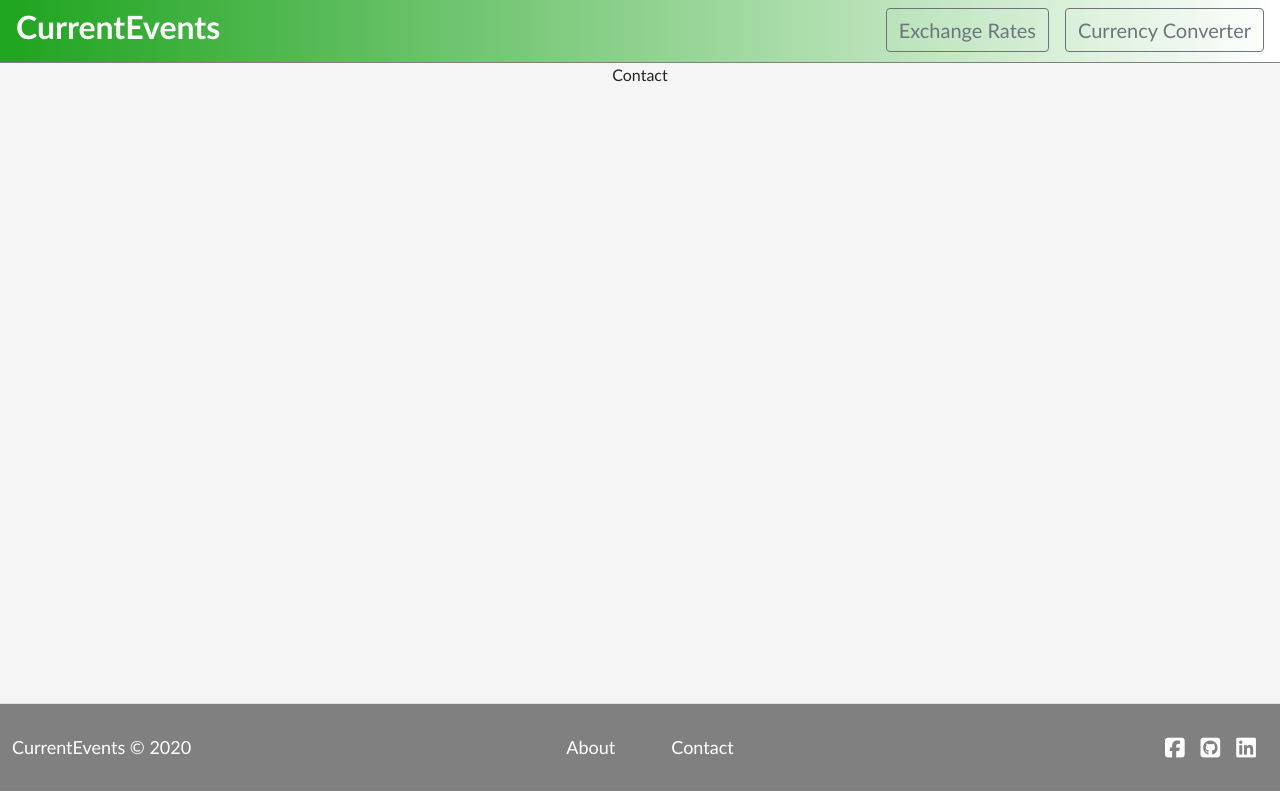
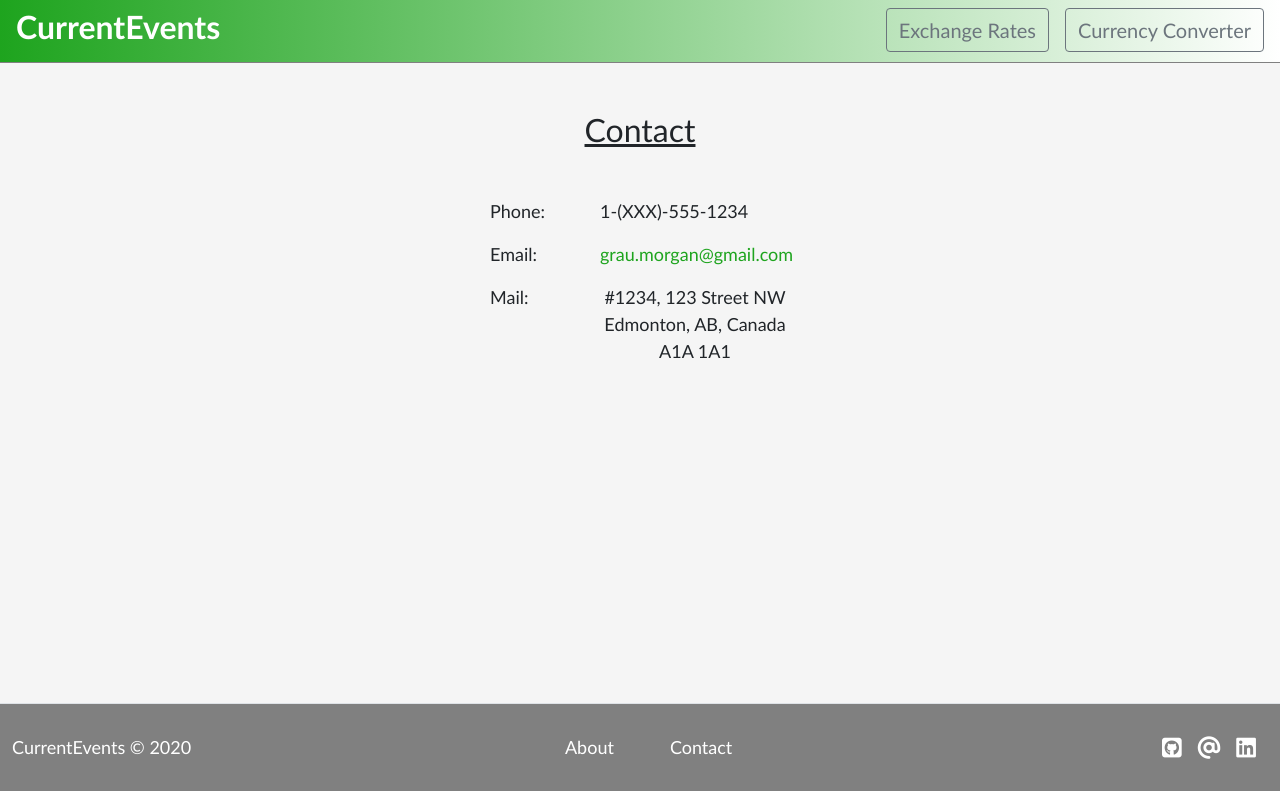
Before and after one commit to WarlockHolmes/CurrentEvents, a React (Create React App) app: page /contact in a window 1280 px wide. Built offline with nearby package versions, Linux system fonts and the light colour scheme.

Commit message:
Contact and About Pages
Added content/positioning/styles for Contact and About Pages, updated all hrefs, changed Social Media icons.

```diff
--- a/src/About.js
+++ b/src/About.js
@@ -1,10 +1,13 @@
 import React from 'react';
-import { Link } from "react-router-dom";
 
 const About = () => {
   return (
-    <div className="mx-auto">
-      <p>Abouts</p>
+    <div className="mx-auto mb-auto" id="about">
+      <h2 className="text-center my-3 my-md-5">About</h2>
+      <p>CurrentEvents is an example of a website built by Morgan Grau with React. It features responsive layouts, and a REST API to deliver the most recent currency conversion rates.</p>
+      <p>With this project, Morgan challenged himself to combine the various tools he learned through <a href="https://www.altcademy.com" target="_blank">altcademy.com</a> to create a sleek and functional app. By employing React's core features such as state and reusing/importing components (in addition to other new concepts like template literal and arrow functions) Morgan learned how to build an app much more efficiently than before</p>
+      <p>Had he more free time on his hands, Morgan would have liked to experiment with animations, as well as to clean up his code. Another challenge for another day!</p>
+      <p>If you'd like to see more of Morgan's work, you can see a portfolio of his work (web development as well as artistic), by <a href="https://adoring-mclean-bb6d7c.netlify.app/" target="_blank">clicking here.</a></p>
     </div>
   );
 }
--- a/src/App.js
+++ b/src/App.js
@@ -56,6 +56,7 @@ class App extends React.Component {
   comeHome() {
     this.setState({ home: true });
     this.changeDefaultText();
+    this.setState({ showSocialMedia: true});
   }
 
   toggleMenu() {
@@ -127,7 +128,7 @@ class App extends React.Component {
     }
     return (
       <Router>
-        <Template home={home} menu={menu} notHome={this.notHome} comeHome={this.comeHome} toggleConverter={this.toggleConverter} toggleRates={this.toggleRates} toggleMenu={this.toggleMenu} width={width}>
+        <Template home={home} menu={menu} notHome={this.notHome} comeHome={this.comeHome} toggleConverter={this.toggleConverter} toggleRates={this.toggleRates} toggleMenu={this.toggleMenu} width={width} >
           <Switch>
             <Route path="/" exact render={Home}/>
             <Route path="/converter" component={CurrencyConverter}/>
--- a/src/Contact.js
+++ b/src/Contact.js
@@ -1,10 +1,21 @@
 import React from 'react';
-import { Link } from "react-router-dom";
 
 const Contact = () => {
   return (
-    <div className="mx-auto">
-      <p>Contact</p>
+    <div className="mx-auto mb-auto" id="contact">
+      <h2 className="text-center my-5">Contact</h2>
+      <div className="row">
+        <div className="col-md-4 col-3">
+          <p>Phone:</p>
+          <p>Email:</p>
+          <p>Mail:</p>
+        </div>
+        <div className="col-md-8 col-9">
+          <p>1-(XXX)-555-1234</p>
+          <p><a target="_blank" href="mailto:grau.morgan@gmail.com">grau.morgan@gmail.com</a></p>
+          <p className="text-center">#1234, 123 Street NW<br/>Edmonton, AB, Canada<br/>A1A 1A1</p>
+        </div>
+      </div>
     </div>
   );
 }
--- a/src/template.css
+++ b/src/template.css
@@ -16,18 +16,50 @@ nav .btn {
    color: white;
  }
 
- nav a:hover {
+ nav a:hover  {
    color: #c0c0c0;
    text-decoration: none;
  }
 
-
-
-/* Desktop */
+/* Content */
 
 #content {
   background-color: #F5F5F5;
+  font-size: 18px;
 }
+
+#content h2 {
+  text-decoration: underline;
+  font-weight: lighter;
+}
+
+#content a {
+  color: #1EA41E;
+}
+
+#content a:hover {
+  color: black;
+}
+
+#about p {
+  padding-left: 2em;
+  padding-right: 2em;
+  text-indent: 1.25em;
+}
+
+#contact a:hover {
+  color: #1EA41E;
+}
+
+#contact .col-4 {
+  text-align: right;
+}
+
+#contact .col-8 {
+  font-weight: lighter;
+}
+
+/* Desktop */
 
 #desktop {
   height: 80vh;
@@ -38,7 +70,9 @@ nav .btn {
   opacity: 0.4;
 }
 
-/* Footer (Desktop) */
+#desktop #contact {
+  min-width: 300px;
+}
 
 footer {
   height: 11vh;
@@ -90,3 +124,8 @@ footer i:hover{
 #mobile #content {
   background-color: white;
 }
+
+#mobile #about p {
+  font-size: 16px;
+  margin-bottom: 1.25em;
+}
--- a/src/template.js
+++ b/src/template.js
@@ -1,24 +1,25 @@
 import React from 'react';
 import { Link } from "react-router-dom";
+
 import './template.css'
 
 const SocialMedia = (props) => {
   const icon = (brand) => `fab fa-${brand} fa-${props.size}`;
-  const facebook = icon('facebook-square');
+  const email = `fas fa-at fa-${props.size}`;
   const github = icon('github-square');
   const linkedin = icon('linkedin');
   const iconSpacing = () => {
     switch(props.size) {
       case '2x': return 'mx-3';
       case 'lg': return 'mx-2';
-      default: return 'mx-1';
+      default: return 'mx-2';
     }
   }
   return (
     <React.Fragment>
-      <a href="https://www.facebook.com" className={iconSpacing()}><i className={facebook}></i></a>
-      <a href="https://www.github.com" className={iconSpacing()}><i className={github}></i></a>
-      <a href="https://www.linkedin.com" className={iconSpacing()}><i className={linkedin}></i></a>
+      <a href="https://www.github.com/WarlockHolmes" target="_blank" className={iconSpacing()}><i className={github}></i></a>
+      <a href="mailto:grau.morgan@gmail.com" target="_blank" className={iconSpacing()}><i className={email}></i></a>
+      <a href="https://www.linkedin.com/in/morgan-grau-15069955" target="_blank" className={iconSpacing()}><i className={linkedin}></i></a>
     </React.Fragment>
   );
 }
@@ -29,7 +30,7 @@ const MoreInfo = (props) => {
       <React.Fragment>
         <ul className='d-inline-block list-inline mx-auto my-2'>
           <li className="list-inline-item"><Link to="/about" onClick={props.notHome}>About</Link></li>
-          <li className="list-inline-item ml-5"><Link to="/contact" onClick={props.notHome}>Contact</Link></li>
+          <li className="list-inline-item ml-5"><Link to="/contact" onClick={props.visitContact}>Contact</Link></li>
         </ul>
       </React.Fragment>
     );} else {
```
